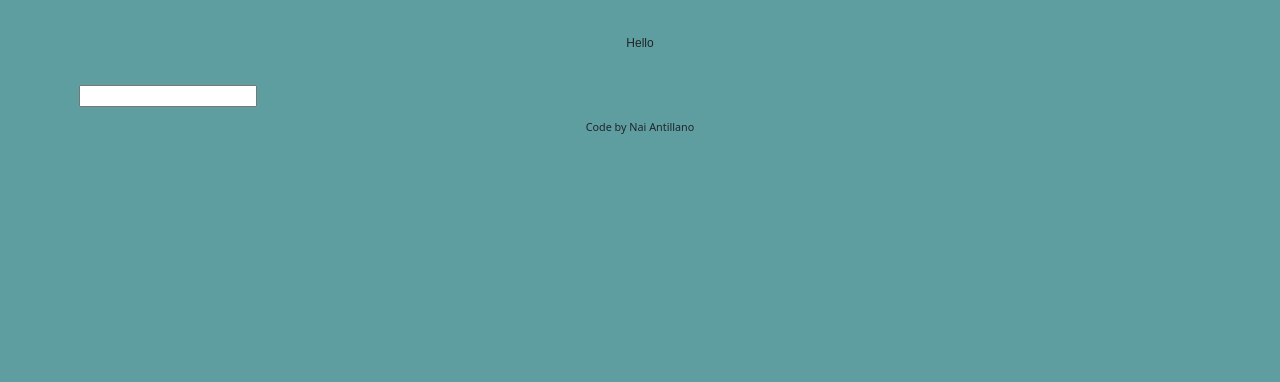
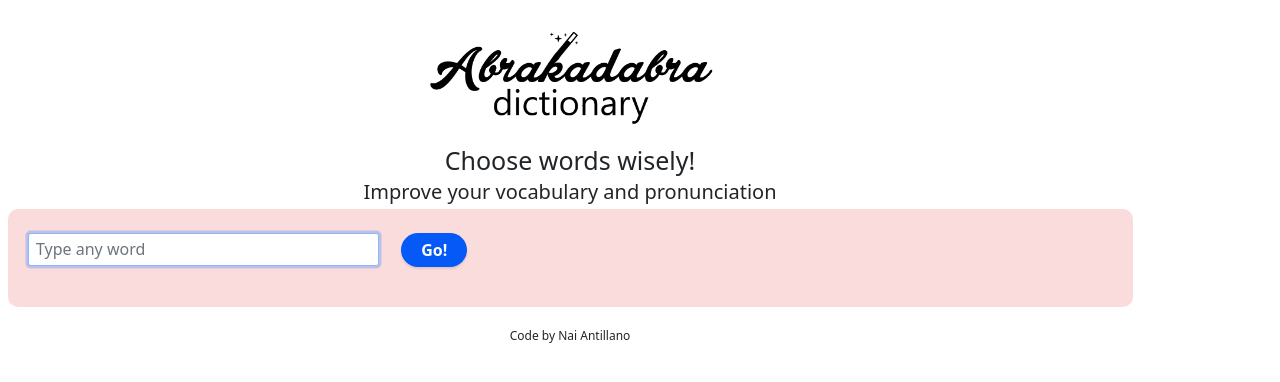
Before and after one commit to naianti/dictionary-project, a React (Create React App) app: page / in a window 1280 px wide. Shown: the top 382 px of the page. Built offline with nearby package versions, Linux system fonts and the light colour scheme.

Commit message:
added api dictionary integration

```diff
--- a/package.json
+++ b/package.json
@@ -6,6 +6,7 @@
     "@testing-library/jest-dom": "^5.16.1",
     "@testing-library/react": "^12.1.2",
     "@testing-library/user-event": "^13.5.0",
+    "axios": "^0.24.0",
     "react": "^17.0.2",
     "react-dom": "^17.0.2",
     "react-scripts": "5.0.0",
--- a/src/App.css
+++ b/src/App.css
@@ -1,5 +1,26 @@
-footer {
+.App-logo {
+  max-width: 22rem;
+  display: block;
+  margin: 0 auto;
+}
+
+.App .container {
+  margin: 3rem 0;
+}
+
+.App h1,
+h2 {
   text-align: center;
-  font-size: 0.9rem;
-  margin: 1rem;
 }
+
+.App footer {
+  font-size: 1.2rem;
+  text-align: center;
+  margin: 2rem 0;
+}
+
+@media (min-width: 800px) {
+  .App-logo {
+    max-width: 30rem;
+  }
+}
--- a/src/App.js
+++ b/src/App.js
@@ -1,12 +1,17 @@
 import "./App.css";
+import logo from "./logo.png";
 import Dictionary from "./Dictionary";
 
 export default function App() {
   return (
     <div className="App">
       <div className="container">
-        <header className="App-header text-center">Hello</header>
+        <header>
+          <img src={logo} className="App-logo" alt="logo" />
+          <h1>Choose words wisely!</h1>
+        </header>
         <main>
+          <h2>Improve your vocabulary and pronunciation</h2>
           <Dictionary />
         </main>
         <footer>Code by Nai Antillano</footer>
--- /dev/null
+++ b/src/Dictionary.css
@@ -0,0 +1,49 @@
+.Dictionary {
+  background-color: #f1909050;
+  border-radius: 1rem;
+  display: block;
+  margin: 0 auto;
+  max-width: 100%;
+  padding: 2rem;
+}
+
+.Dictionary .form-control {
+  font-size: 1.4rem;
+}
+
+.Weather .searcher {
+  margin-bottom: 2rem;
+  margin-top: 0.4rem;
+}
+
+.button {
+  background-color: rgb(4, 89, 247);
+  border: none;
+  border-radius: 5rem;
+  box-shadow: 0 0.2rem 0.2rem rgb(0 0 0 / 10%);
+  color: white;
+  font-size: 1.2rem;
+  font-weight: bolder;
+  margin-left: 0.7rem;
+  padding: 0.5rem 2rem;
+  transition: all 500ms ease;
+}
+
+.Dictionary form {
+  margin-bottom: 2rem;
+  margin-top: 0.4rem;
+}
+
+@media (min-width: 800px) {
+  .Weather {
+    max-width: 85%;
+    padding: 2rem;
+  }
+  .Dictionary .form-control {
+    font-size: 1.6rem;
+  }
+
+  .button {
+    font-size: 1.6rem;
+  }
+}
--- a/src/Dictionary.js
+++ b/src/Dictionary.js
@@ -1,11 +1,18 @@
 import React, { useState } from "react";
+import axios from "axios";
+import "./Dictionary.css";
 
 export default function Dictionary() {
   let [keyword, setKeyword] = useState("");
 
+  function handleResponse(response) {
+    console.log(response.data[0]);
+  }
+
   function search(event) {
     event.preventDefault();
-    alert(`Searching for ${keyword}`);
+    let apiUrl = `https://api.dictionaryapi.dev/api/v2/entries/en/${keyword}`;
+    axios.get(apiUrl).then(handleResponse);
   }
 
   function handleKeywordChange(event) {
@@ -13,10 +20,27 @@ export default function Dictionary() {
   }
 
   return (
-    <div className="Dictionary">
-      <form onSubmit={search}>
-        <input type="search" onChange={handleKeywordChange} />
-      </form>
+    <div className="Dictionary align-items-center">
+      <section>
+        <form className="searcher" onSubmit={search}>
+          <div className="row">
+            <div className="col-6 col-md-4">
+              <input
+                type="search"
+                className="form-control"
+                placeholder="Type any word  "
+                autoComplete="off"
+                autoFocus="on"
+                onChange={handleKeywordChange}
+              />
+            </div>
+
+            <div className="col-6 col-md-2">
+              <input type="submit" className="button" value="Go!" />
+            </div>
+          </div>
+        </form>
+      </section>
     </div>
   );
 }
--- a/src/index.css
+++ b/src/index.css
@@ -4,22 +4,6 @@
   padding: 0;
 }
 
-body {
-  background-color: cadetblue;
-}
-
 html {
   font-size: 62.5%;
 }
-
-header {
-  font-family: "Rubik", sans-serif;
-  margin: 2.8rem;
-  text-align: center;
-}
-
-@media (min-width: 800px) {
-  html {
-    font-size: 75%;
-  }
-}
```
Also changed, not shown: src/logo.png (added), 1 other file (tests, documents, lock files or other folders).
